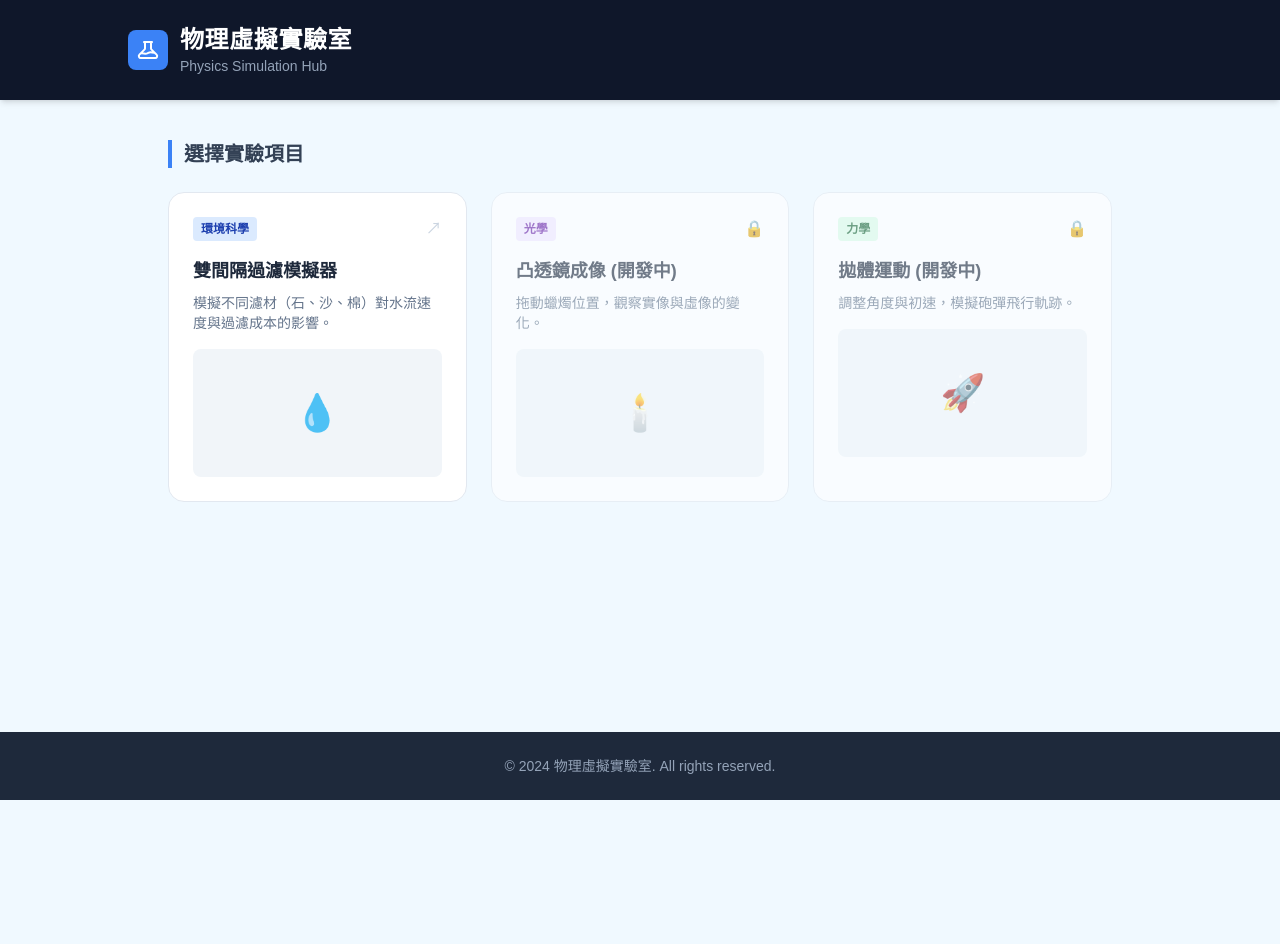
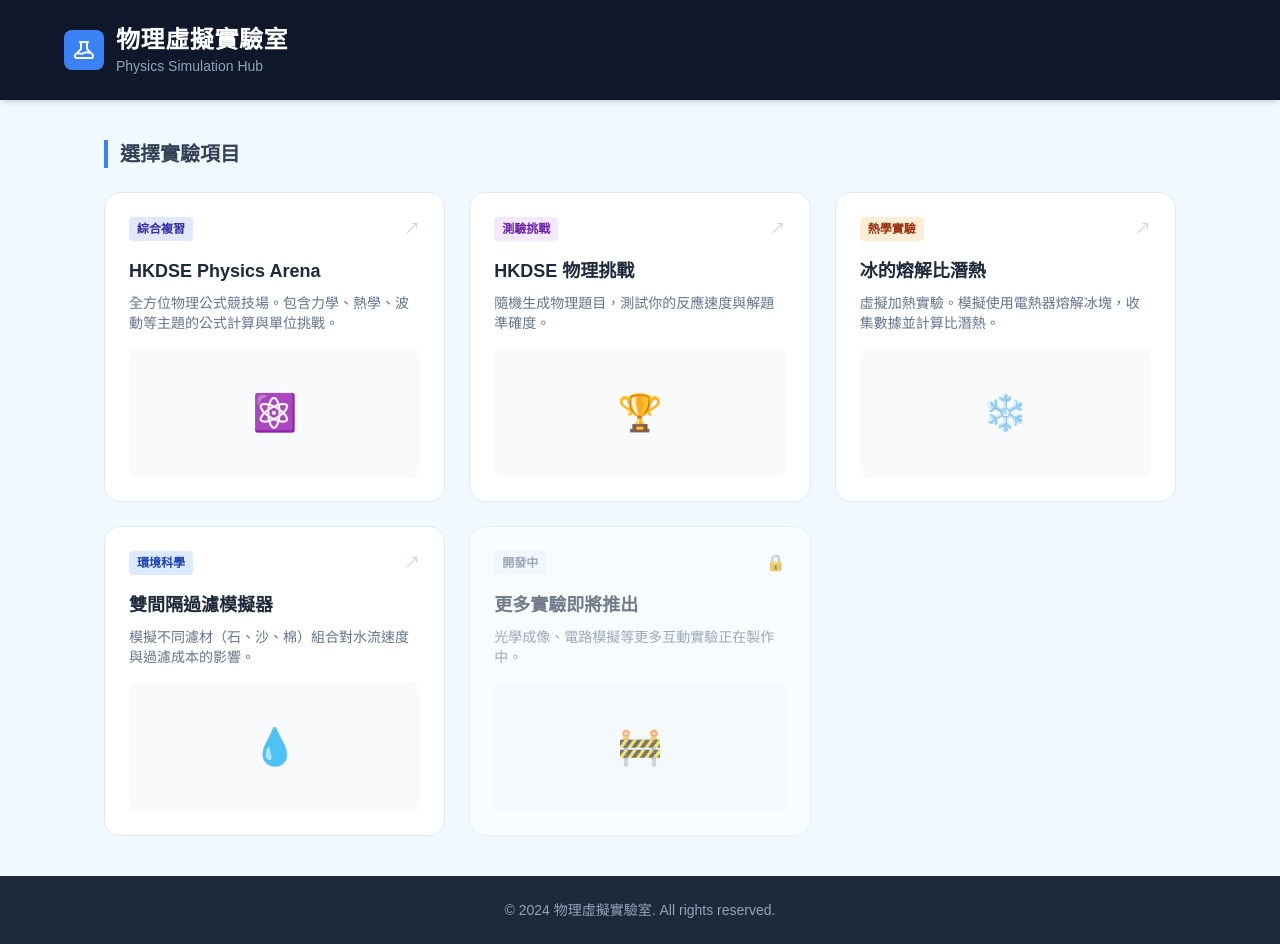
Before and after one commit to hsm-shss/phy-sim, a plain HTML site: page index.html in a window 1280 px wide. Before the commit the page ends 800 px from the top, so only its background shows below. Drawn offline with nearby package versions, Linux system fonts and the light colour scheme.

Commit message:
Update index.html

```diff
--- a/index.html
+++ b/index.html
@@ -14,8 +14,8 @@
 <body class="min-h-screen flex flex-col">
 
     <!-- 頁首 Header -->
-    <header class="bg-slate-900 text-white p-6 shadow-md">
-        <div class="max-w-5xl mx-auto flex items-center gap-3">
+    <header class="bg-slate-900 text-white p-6 shadow-md sticky top-0 z-50">
+        <div class="max-w-6xl mx-auto flex items-center gap-3">
             <div class="bg-blue-500 p-2 rounded-lg">
                 <svg xmlns="http://www.w3.org/2000/svg" class="h-6 w-6 text-white" fill="none" viewBox="0 0 24 24" stroke="currentColor">
                     <path stroke-linecap="round" stroke-linejoin="round" stroke-width="2" d="M19.428 15.428a2 2 0 00-1.022-.547l-2.384-.477a6 6 0 00-3.86.517l-.318.158a6 6 0 01-3.86.517L6.05 15.21a2 2 0 00-1.806.547M8 4h8l-1 1v5.172a2 2 0 00.586 1.414l5 5c1.26 1.26.367 3.414-1.415 3.414H4.828c-1.782 0-2.674-2.154-1.414-3.414l5-5A2 2 0 009 10.172V5L8 4z" />
@@ -29,50 +29,75 @@
     </header>
 
     <!-- 主要內容區 -->
-    <main class="flex-grow p-6 md:p-10 max-w-5xl mx-auto w-full">
+    <main class="flex-grow p-6 md:p-10 max-w-6xl mx-auto w-full">
 
         <h2 class="text-xl font-bold text-slate-700 mb-6 border-l-4 border-blue-500 pl-3">選擇實驗項目</h2>
 
         <!-- 實驗卡片網格 -->
         <div class="grid grid-cols-1 md:grid-cols-2 lg:grid-cols-3 gap-6">
 
-            <!-- 實驗 1：過濾模擬器 -->
-            <!-- href="filter.html" 對應你剛剛改名的檔案 -->
+            <!-- 1. HKDSE Physics Arena -->
+            <a href="phy_equation.html" class="card bg-white rounded-2xl p-6 border border-slate-200 block text-slate-800 hover:border-indigo-400 cursor-pointer no-underline group">
+                <div class="flex items-center justify-between mb-4">
+                    <span class="bg-indigo-100 text-indigo-800 text-xs font-bold px-2 py-1 rounded">綜合複習</span>
+                    <span class="text-slate-300 group-hover:text-indigo-500">↗</span>
+                </div>
+                <h3 class="text-lg font-bold mb-2 group-hover:text-indigo-600">HKDSE Physics Arena</h3>
+                <p class="text-slate-500 text-sm mb-4">全方位物理公式競技場。包含力學、熱學、波動等主題的公式計算與單位挑戰。</p>
+                <div class="w-full bg-slate-50 h-32 rounded-lg flex items-center justify-center text-4xl">
+                    ⚛️
+                </div>
+            </a>
+
+            <!-- 2. HKDSE 物理挑戰 -->
+            <a href="formula_mixed.html" class="card bg-white rounded-2xl p-6 border border-slate-200 block text-slate-800 hover:border-purple-400 cursor-pointer no-underline group">
+                <div class="flex items-center justify-between mb-4">
+                    <span class="bg-purple-100 text-purple-800 text-xs font-bold px-2 py-1 rounded">測驗挑戰</span>
+                    <span class="text-slate-300 group-hover:text-purple-500">↗</span>
+                </div>
+                <h3 class="text-lg font-bold mb-2 group-hover:text-purple-600">HKDSE 物理挑戰</h3>
+                <p class="text-slate-500 text-sm mb-4">隨機生成物理題目，測試你的反應速度與解題準確度。</p>
+                <div class="w-full bg-slate-50 h-32 rounded-lg flex items-center justify-center text-4xl">
+                    🏆
+                </div>
+            </a>
+
+            <!-- 3. 冰的熔解比潛熱實驗 -->
+            <a href="Latent_heat.html" class="card bg-white rounded-2xl p-6 border border-slate-200 block text-slate-800 hover:border-orange-400 cursor-pointer no-underline group">
+                <div class="flex items-center justify-between mb-4">
+                    <span class="bg-orange-100 text-orange-800 text-xs font-bold px-2 py-1 rounded">熱學實驗</span>
+                    <span class="text-slate-300 group-hover:text-orange-500">↗</span>
+                </div>
+                <h3 class="text-lg font-bold mb-2 group-hover:text-orange-600">冰的熔解比潛熱</h3>
+                <p class="text-slate-500 text-sm mb-4">虛擬加熱實驗。模擬使用電熱器熔解冰塊，收集數據並計算比潛熱。</p>
+                <div class="w-full bg-slate-50 h-32 rounded-lg flex items-center justify-center text-4xl">
+                    ❄️
+                </div>
+            </a>
+
+            <!-- 4. 多層過濾模擬器 -->
             <a href="filter.html" class="card bg-white rounded-2xl p-6 border border-slate-200 block text-slate-800 hover:border-blue-400 cursor-pointer no-underline group">
                 <div class="flex items-center justify-between mb-4">
                     <span class="bg-blue-100 text-blue-800 text-xs font-bold px-2 py-1 rounded">環境科學</span>
                     <span class="text-slate-300 group-hover:text-blue-500">↗</span>
                 </div>
                 <h3 class="text-lg font-bold mb-2 group-hover:text-blue-600">雙間隔過濾模擬器</h3>
-                <p class="text-slate-500 text-sm mb-4">模擬不同濾材（石、沙、棉）對水流速度與過濾成本的影響。</p>
-                <div class="w-full bg-slate-100 h-32 rounded-lg flex items-center justify-center text-slate-300 text-4xl">
+                <p class="text-slate-500 text-sm mb-4">模擬不同濾材（石、沙、棉）組合對水流速度與過濾成本的影響。</p>
+                <div class="w-full bg-slate-50 h-32 rounded-lg flex items-center justify-center text-4xl">
                     💧
                 </div>
             </a>
 
-            <!-- 實驗 2：範例 (你可以複製這個區塊來增加更多實驗) -->
+            <!-- 5. 待開發項目 (佔位符) -->
             <a href="#" class="card bg-white rounded-2xl p-6 border border-slate-200 block text-slate-800 opacity-60 cursor-not-allowed">
                 <div class="flex items-center justify-between mb-4">
-                    <span class="bg-purple-100 text-purple-800 text-xs font-bold px-2 py-1 rounded">光學</span>
+                    <span class="bg-slate-100 text-slate-500 text-xs font-bold px-2 py-1 rounded">開發中</span>
                     <span class="text-slate-300">🔒</span>
                 </div>
-                <h3 class="text-lg font-bold mb-2">凸透鏡成像 (開發中)</h3>
-                <p class="text-slate-500 text-sm mb-4">拖動蠟燭位置，觀察實像與虛像的變化。</p>
-                <div class="w-full bg-slate-100 h-32 rounded-lg flex items-center justify-center text-slate-300 text-4xl">
-                    🕯️
-                </div>
-            </a>
-
-            <!-- 實驗 3：範例 -->
-            <a href="#" class="card bg-white rounded-2xl p-6 border border-slate-200 block text-slate-800 opacity-60 cursor-not-allowed">
-                <div class="flex items-center justify-between mb-4">
-                    <span class="bg-green-100 text-green-800 text-xs font-bold px-2 py-1 rounded">力學</span>
-                    <span class="text-slate-300">🔒</span>
-                </div>
-                <h3 class="text-lg font-bold mb-2">拋體運動 (開發中)</h3>
-                <p class="text-slate-500 text-sm mb-4">調整角度與初速，模擬砲彈飛行軌跡。</p>
-                <div class="w-full bg-slate-100 h-32 rounded-lg flex items-center justify-center text-slate-300 text-4xl">
-                    🚀
+                <h3 class="text-lg font-bold mb-2">更多實驗即將推出</h3>
+                <p class="text-slate-500 text-sm mb-4">光學成像、電路模擬等更多互動實驗正在製作中。</p>
+                <div class="w-full bg-slate-50 h-32 rounded-lg flex items-center justify-center text-slate-300 text-4xl">
+                    🚧
                 </div>
             </a>
 
@@ -81,7 +106,7 @@
     </main>
 
     <!-- 頁尾 -->
-    <footer class="bg-slate-800 text-slate-400 py-6 text-center text-sm">
+    <footer class="bg-slate-800 text-slate-400 py-6 text-center text-sm mt-auto">
         <p>&copy; 2024 物理虛擬實驗室. All rights reserved.</p>
     </footer>
 
```
